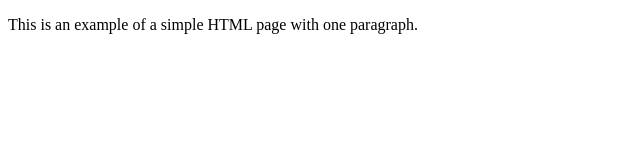
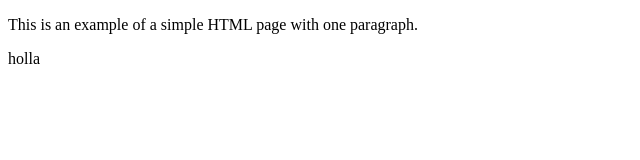
Before and after one commit to wauputrautdi/praktikum6-225410108, a plain HTML site: page index.html in a window 1280 px wide. Shown: the full height of the page, 0-640 px from the left. Drawn offline with Linux system fonts and the light colour scheme.

Commit message:
cmmit ke 2

```diff
--- a/index.html
+++ b/index.html
@@ -5,5 +5,6 @@
     </head>
     <body>
         <p>This is an example of a simple HTML page with one paragraph.</p>
+	holla
     </body>
 </html>
```
